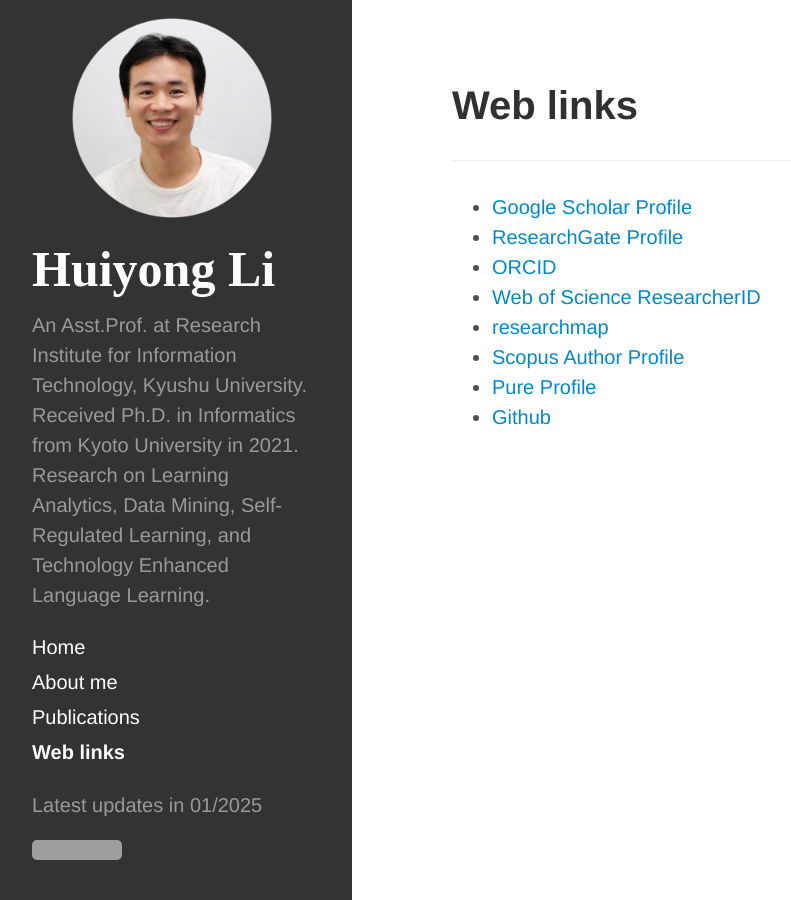
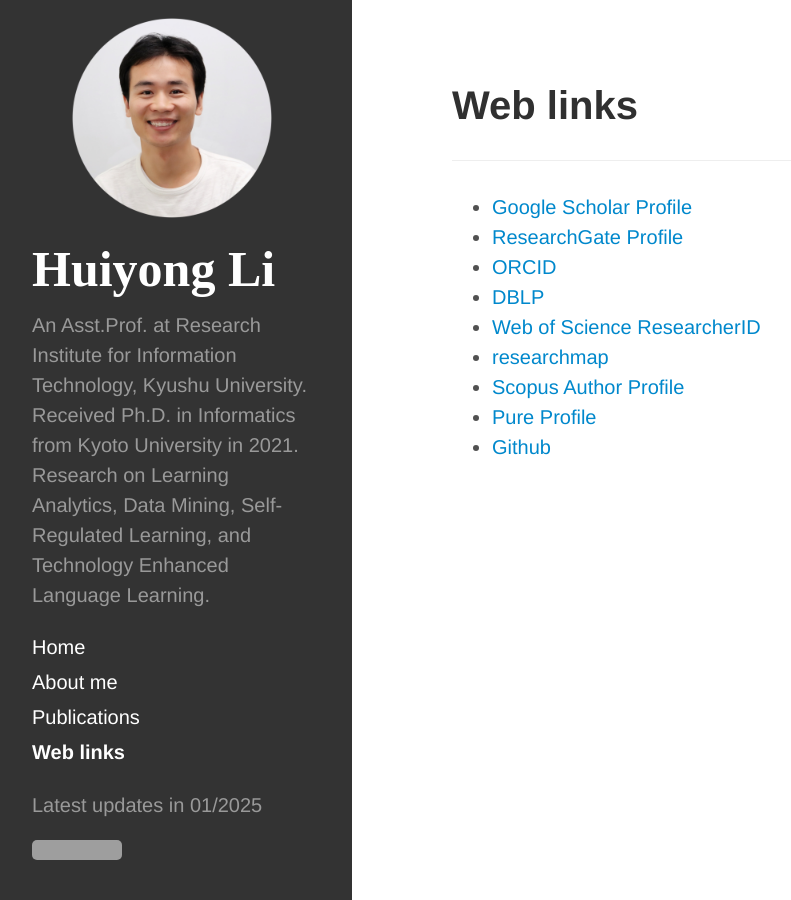
Before and after one commit to li-huiyong/li-huiyong.github.io, a Jekyll site: the page built from web-links.md, in a window 1280 px wide. Shown: the whole page, without its empty margins (8-799 px from the left). Built offline with Jekyll 4.4.1, drawn with Linux system fonts in a browser that asks for light colours; nearby versions of some CDN libraries; some web fonts are replaced; grey boxes are pictures that could not be loaded.

Commit message:
add DBLP

```diff
--- a/web-links.md
+++ b/web-links.md
@@ -8,6 +8,7 @@ ___
 * [Google Scholar Profile](https://scholar.google.com/citations?user=TlruLP0AAAAJ&hl=en){:target="_blank"}
 * [ResearchGate Profile](https://www.researchgate.net/profile/Huiyong_Li5){:target="_blank"}
 * [ORCID](https://orcid.org/0000-0001-9916-7908){:target="_blank"}
+* [DBLP](https://dblp.org/pid/48/8327-2.html){:target="_blank"}
 * [Web of Science ResearcherID](https://www.webofscience.com/wos/author/record/X-8349-2018){:target="_blank"}
 * [researchmap](https://researchmap.jp/lihuiyong){:target="_blank"}
 * [Scopus Author Profile](https://www.scopus.com/authid/detail.uri?authorId=57203988596){:target="_blank"}
```
